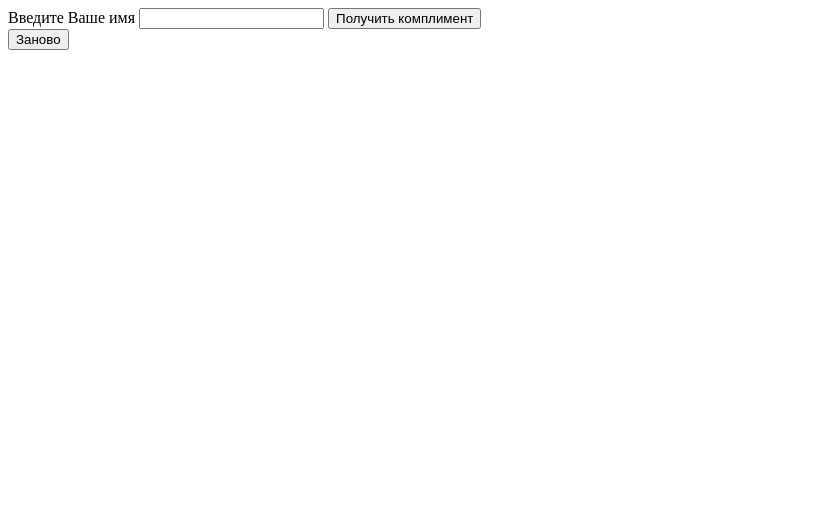
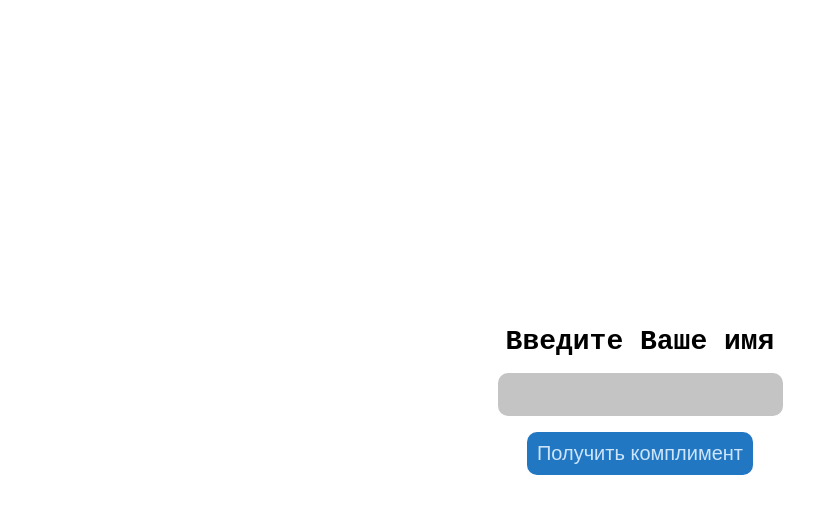
Before and after one commit to AllexLeach/paper_example, a plain HTML site: page index.html in a window 1280 px wide. Shown: the whole page, without its empty margins (0-838 px from the left). Drawn offline with Linux system fonts and the light colour scheme; the site is published under a folder, as on GitHub Pages, so addresses that start at the root find nothing.

Commit message:
Update index.html

```diff
--- a/index.html
+++ b/index.html
@@ -7,9 +7,9 @@
       <link rel="preconnect" href="https://fonts.googleapis.com">
       <link rel="preconnect" href="https://fonts.gstatic.com" crossorigin>
       <link href="https://fonts.googleapis.com/css2?family=Pacifico&display=swap" rel="stylesheet">
-      <link rel="stylesheet" href="/main.css">
-      <script defer src="/app.js" type="module"></script>
-      <script defer src="/sex_by_russian_name.js" type="module"></script>
+      <link rel="stylesheet" href="./main.css">
+      <script defer src="./app.js" type="module"></script>
+      <script defer src="./sex_by_russian_name.js" type="module"></script>
    </head>
    <body>
       <main>
```
